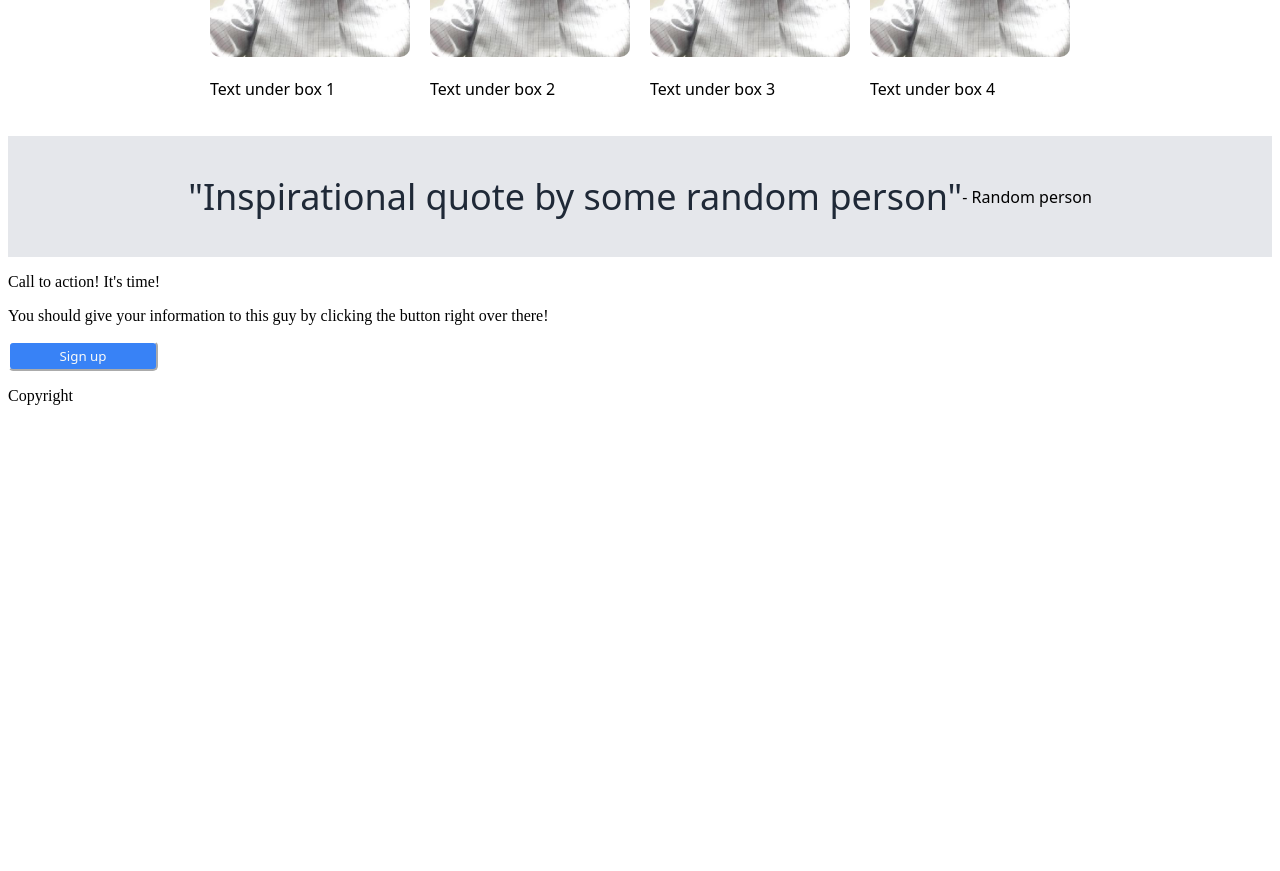
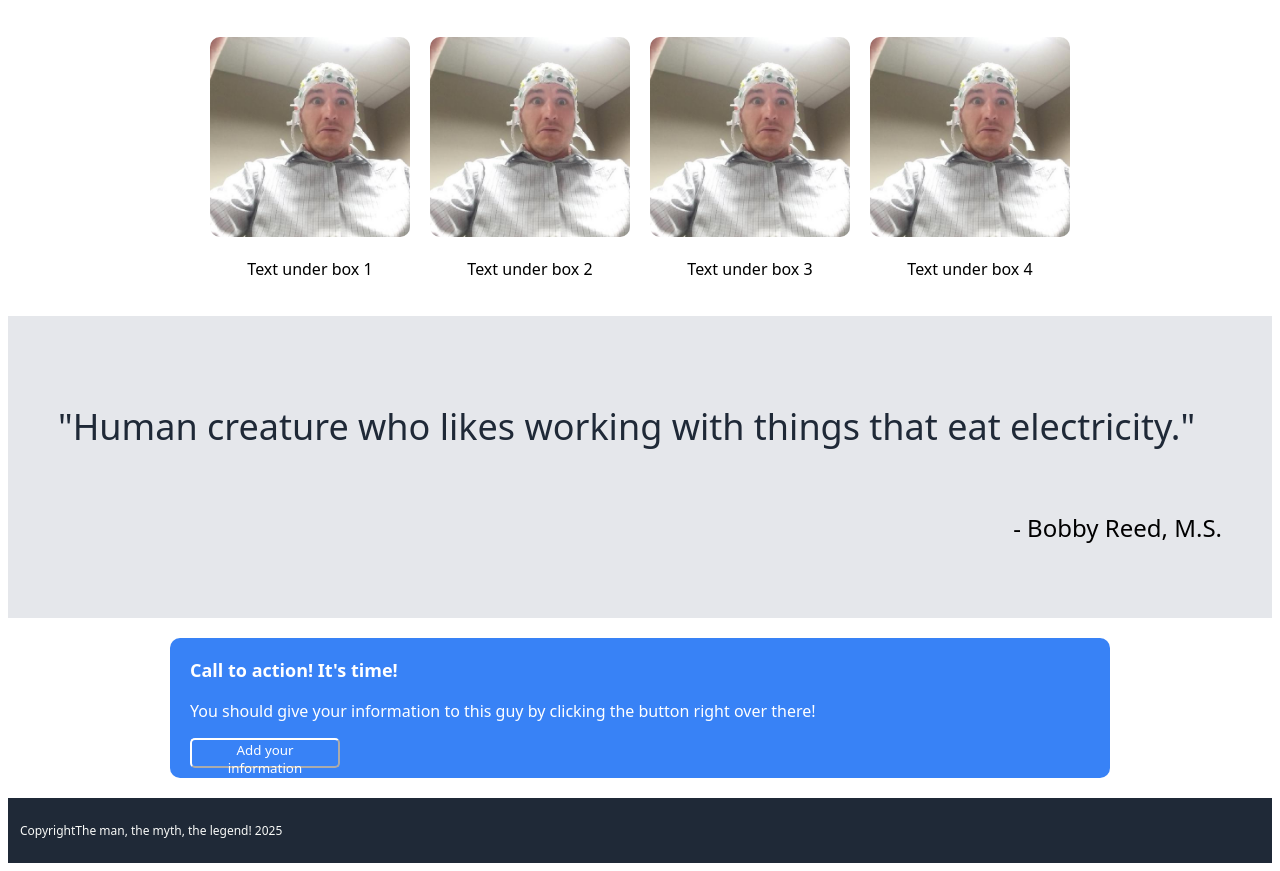
Before and after one commit to bpmryan/LandingPage, a plain HTML site: page code/index.html in a window 1280 px wide. Shown: the part 842-1713 px from the top of the page. Before the commit the page ends 1263 px from the top, so only its background shows below. Drawn offline with Linux system fonts and the light colour scheme.

Commit message:
Add css to the last 2 sections, still need to add some more

```diff
--- a/code/index.html
+++ b/code/index.html
@@ -26,11 +26,14 @@
     <div class="hero">
         <h1>This website is awesome</h1>
         <p class="heroText">Click the <strong>blue "Add your information" button</strong> to send your information to
-            this guy. You should give your information to him. It is all for the greater good.</p>
+            this guy. You should give your information to him. It is all for the greater good. Don't believe me, check
+            out the <strong>header links</strong> at the top right of this page.</p>
         <button class="heroButton"> <a href="https://abobbyreed.com/">Add your information</a></button>
-        <!-- Actually add an image into media folder and change the src link and alt text -->
+        <div class="heroImg">
             <!-- Image should go on the right side of the page -->
-        <img class="heroImg" src="../media/bobbyReed.jpg" alt="Professor Bobby Reed">
+            <img src="../media/bobbyReed.jpg" alt="Professor Bobby Reed">
+        </div>
+
     </div>
 
     <!-- 3rd section -->
@@ -66,25 +69,38 @@
     </div>
 
     <!-- 4th section -->
-    <div class = "quoteSection">
-        <div class = "quote">
-            <p>"Inspirational quote by some random person"</p>
+    <div class="quoteSection">
+        <div class="quote">
+            <p>"Human creature who likes working with things that eat electricity."</p>
         </div>
-        <div>
-            <p>- Random person</p>
+        <div class="quoteAuthor">
+            <p>- Bobby Reed, M.S.</p>
         </div>
     </div>
 
     <!-- 5th section -->
+    <card class = "card">
+        <div class="blueBox p">
+            <div class = "blueBoxHead">
+                <p>Call to action! It's time!</p>
+            </div>
             <div>
-        <p>Call to action! It's time!</p>
                 <p>You should give your information to this guy by clicking the button right over there!</p>
-        <button class="bottomButton">Sign up</button>
             </div>
+            <div>
+                <button class="blueBoxButton"><a href="https://abobbyreed.com/">Add your information</a></button>
+            </div>
+        </div>
+    </card>
 
     <!-- Footer -->
+    <div class="footer">
         <div>
             <p>Copyright </p>
+        </div>
+        <div>
+            <p>The man, the myth, the legend! 2025</p>
+        </div>
     </div>
 </body>
 
--- a/code/style.css
+++ b/code/style.css
@@ -42,13 +42,16 @@
 .heroText {
     font-size: 15px;
     color: rgb(154, 153, 153);
+    text-align: left;
 }
 
 .heroImg {
+    display: flex;
+    justify-content: flex-end;
     align-self: flex-end;
-    width: 300px;
-    height: 300px;
-    border-radius: 10px;
+    width: 100%;
+    height: auto;
+    border-radius: 20px;
 }
 
 /* Buttons section */
@@ -73,13 +76,14 @@ button:hover {
 
 button:visited {
     background-color: white;
+    text-decoration: none;
 }
 
 .heroButton {
     border: none;
 }
 
-.bottomButton {
+.blueBoxButton {
     border-color: white;
 }
 
@@ -95,11 +99,12 @@ button:visited {
     gap: 20px;
     justify-content: center;
     padding: 20px;
+    text-align: center;
     font-family: system-ui, -apple-system, BlinkMacSystemFont, 'Segoe UI', Roboto, 'Open Sans', 'Helvetica Neue', sans-serif;
 }
 
-img {
-    width: 200px;
+.reedGal img {
+    max-width: 100%;
     height: 200px;
     border-radius: 10px;
 }
@@ -107,14 +112,53 @@ img {
 /* Quote section */
 .quoteSection {
     display: flex;
-    align-items: center;
-    justify-content: center;
+    flex-direction:column;
     font-family: system-ui, -apple-system, BlinkMacSystemFont, 'Segoe UI', Roboto, 'Open Sans', 'Helvetica Neue', sans-serif;
-    background-color: #e5e7eb
+    background-color: #e5e7eb;
+    padding: 50px;
 }
 
 .quote {
+    align-content: center;
     font-size: 36px;
     color: #1f2937;
-    weight: 300;
 }
+
+.quoteAuthor {
+    font-size: 24px;
+    text-align: right;
+}
+
+/* 5th section */
+.card {
+    display: flex;
+    align-items: center;
+    background-color: #3882f6;
+    width: 900px;
+    height: 100px;
+    border-radius: 10px;
+    padding: 20px;
+    margin: 20px auto;
+}
+
+.blueBox p{
+    font-family: system-ui, -apple-system, BlinkMacSystemFont, 'Segoe UI', Roboto, 'Open Sans', 'Helvetica Neue', sans-serif;
+    color: white;
+}
+
+.blueBoxHead {
+    font-size: 18px;
+    font-weight: bold;
+}
+
+/* footer */
+.footer{
+    display: flex;
+    align-content: center;
+
+    background-color: #1f2937;
+    color: #f9faf8;
+    font-size: 12px;
+    font-family: system-ui, -apple-system, BlinkMacSystemFont, 'Segoe UI', Roboto, 'Open Sans', 'Helvetica Neue', sans-serif;
+    padding: 12px;
+}
```
Lines whose indentation alone changed are shown as unchanged.
